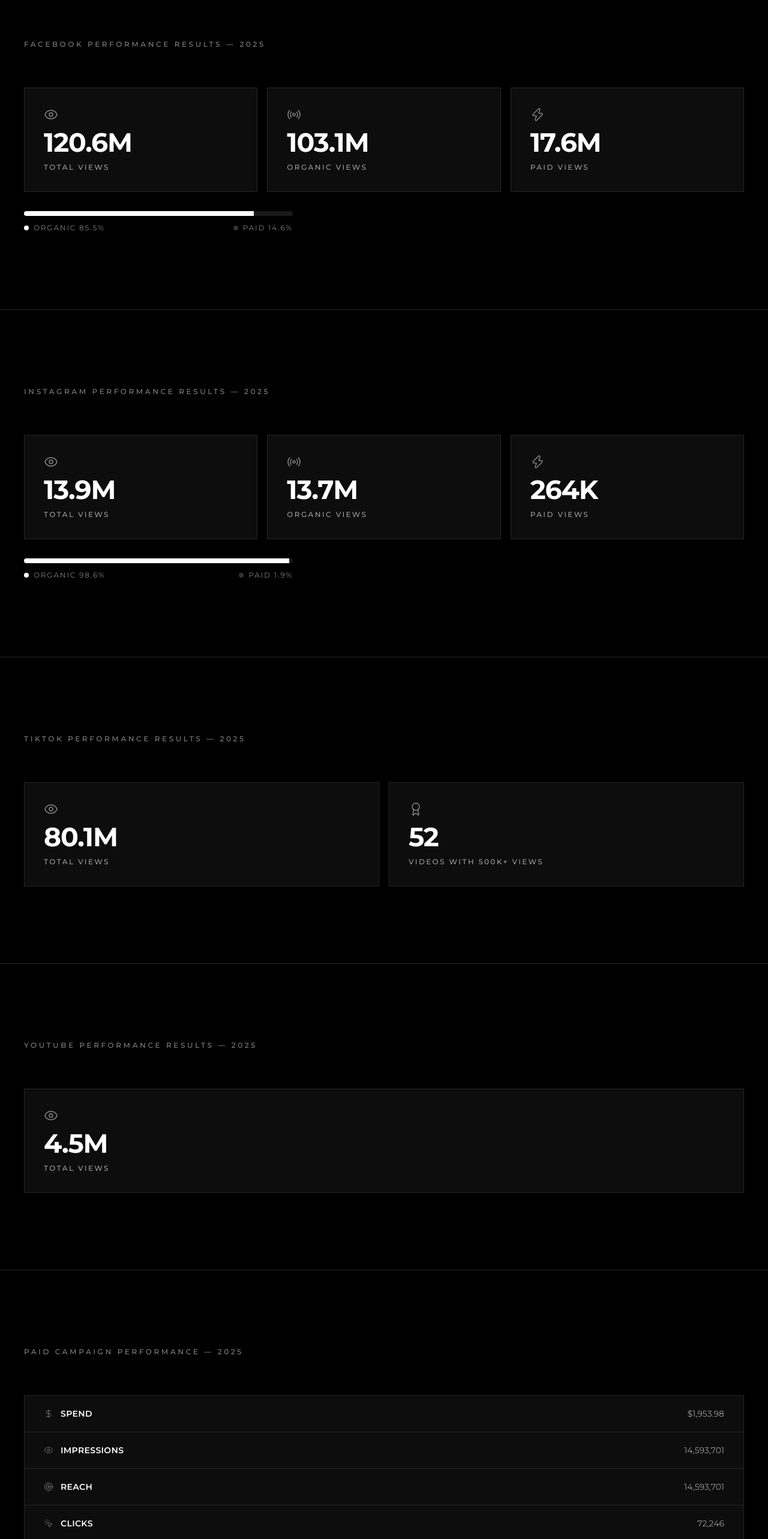
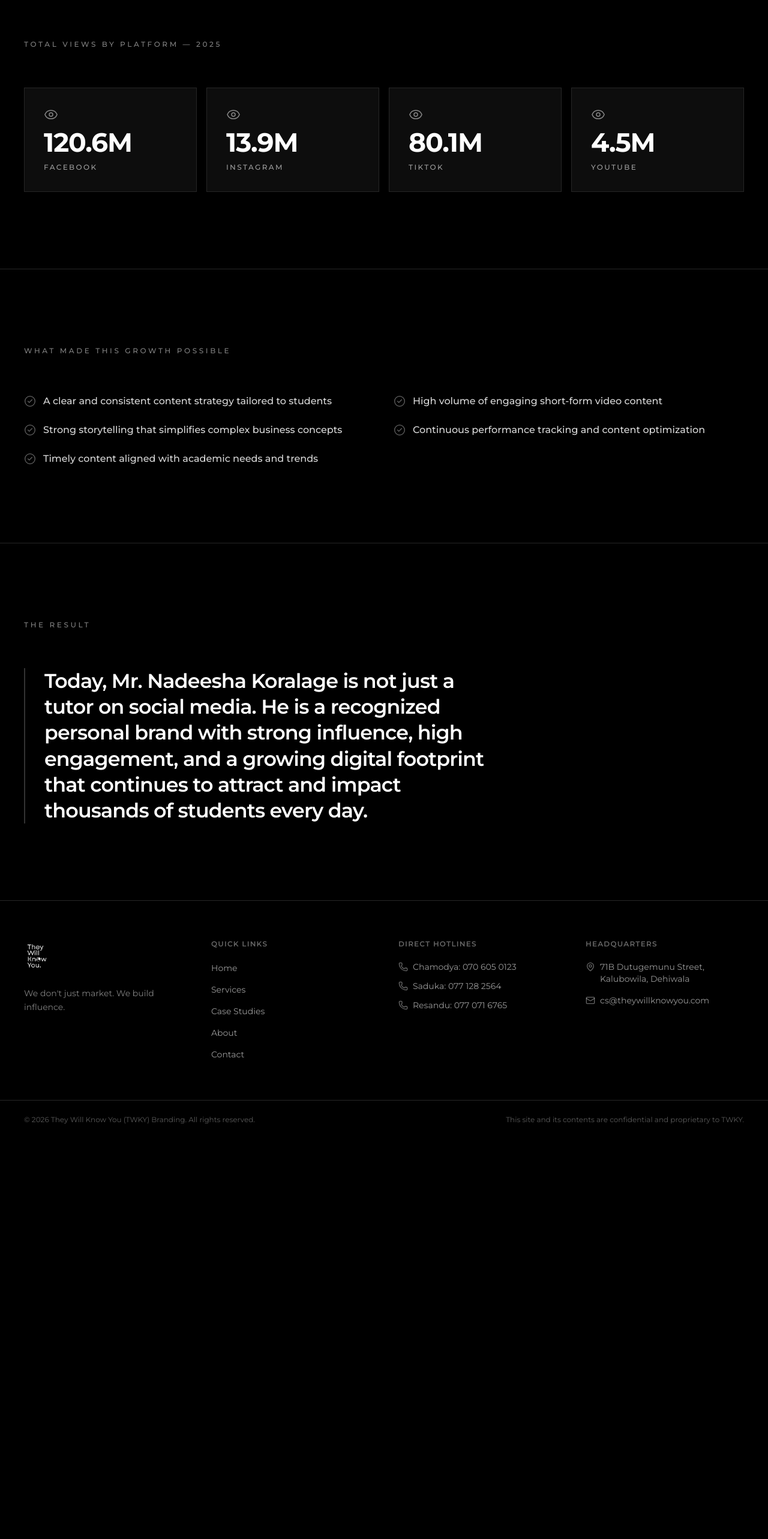
Before and after one commit to PrathiAsheka/twky-website, a Next.js app: page /case-studies/nadeesha-koralage in a window 1280 px wide. Shown: the part 2199-4765 px from the top of the page at 60% size. After the commit the page ends 4098 px from the top, so only its background shows below. Built offline with nearby package versions, Linux system fonts and the light colour scheme.

Commit message:
Update site statistics values

```diff
--- a/app/case-studies/nadeesha-koralage/page.tsx
+++ b/app/case-studies/nadeesha-koralage/page.tsx
@@ -4,21 +4,15 @@ import {
   Award,
   Clock,
   CircleCheck,
-  DollarSign,
   Eye,
   Flame,
   MessageCircle,
-  MousePointerClick,
-  Radio,
-  Target,
   TrendingUp,
-  Zap,
 } from "lucide-react";
 import PageHero from "@/components/PageHero";
 import Section from "@/components/Section";
 import StatGrid from "@/components/StatGrid";
 import StatCard from "@/components/StatCard";
-import SplitBar from "@/components/SplitBar";
 import AnimatedCounter from "@/components/AnimatedCounter";
 
 export const metadata: Metadata = {
@@ -29,36 +23,11 @@ export const metadata: Metadata = {
 
 const iconClass = "h-6 w-6";
 
-const FACEBOOK_VIEWS = [
-  { icon: <Eye className={iconClass} strokeWidth={1.5} />, value: "120.6M", label: "Total Views" },
-  { icon: <Radio className={iconClass} strokeWidth={1.5} />, value: "103.1M", label: "Organic Views" },
-  { icon: <Zap className={iconClass} strokeWidth={1.5} />, value: "17.6M", label: "Paid Views" },
-];
-
-const FACEBOOK_SPLIT = { organicPct: 85.5, paidPct: 14.6 };
-
-const INSTAGRAM_VIEWS = [
-  { icon: <Eye className={iconClass} strokeWidth={1.5} />, value: "13.9M", label: "Total Views" },
-  { icon: <Radio className={iconClass} strokeWidth={1.5} />, value: "13.7M", label: "Organic Views" },
-  { icon: <Zap className={iconClass} strokeWidth={1.5} />, value: "264K", label: "Paid Views" },
-];
-
-const INSTAGRAM_SPLIT = { organicPct: 98.6, paidPct: 1.9 };
-
-const TIKTOK_VIEWS = [
-  { icon: <Eye className={iconClass} strokeWidth={1.5} />, value: "80.1M", label: "Total Views" },
-  { icon: <Award className={iconClass} strokeWidth={1.5} />, value: "52", label: "Videos with 500K+ Views" },
-];
-
-const YOUTUBE_VIEWS = [
-  { icon: <Eye className={iconClass} strokeWidth={1.5} />, value: "4.5M", label: "Total Views" },
-];
-
-const PAID_PERFORMANCE = [
-  { icon: <DollarSign className="h-4 w-4 text-white/40" strokeWidth={1.5} />, label: "Spend", value: "$1,953.98" },
-  { icon: <Eye className="h-4 w-4 text-white/40" strokeWidth={1.5} />, label: "Impressions", value: "14,593,701" },
-  { icon: <Target className="h-4 w-4 text-white/40" strokeWidth={1.5} />, label: "Reach", value: "14,593,701" },
-  { icon: <MousePointerClick className="h-4 w-4 text-white/40" strokeWidth={1.5} />, label: "Clicks", value: "72,246" },
+const PLATFORM_VIEWS = [
+  { icon: <Eye className={iconClass} strokeWidth={1.5} />, value: "120.6M", label: "Facebook" },
+  { icon: <Eye className={iconClass} strokeWidth={1.5} />, value: "13.9M", label: "Instagram" },
+  { icon: <Eye className={iconClass} strokeWidth={1.5} />, value: "80.1M", label: "TikTok" },
+  { icon: <Eye className={iconClass} strokeWidth={1.5} />, value: "4.5M", label: "YouTube" },
 ];
 
 const GROWTH_PRINCIPLES = [
@@ -73,6 +42,7 @@ const GRID_COLS_BY_COUNT: Record<number, string> = {
   1: "sm:grid-cols-1",
   2: "sm:grid-cols-2",
   3: "sm:grid-cols-3",
+  4: "sm:grid-cols-2 lg:grid-cols-4",
 };
 
 function PlatformStatGrid({
@@ -176,43 +146,8 @@ export default function NadeeshaKoralagePage() {
         </div>
       </Section>
 
-      <Section eyebrow="Facebook Performance Results — 2025">
-        <PlatformStatGrid stats={FACEBOOK_VIEWS} />
-        <div className="mt-8 max-w-md">
-          <SplitBar {...FACEBOOK_SPLIT} />
-        </div>
-      </Section>
-
-      <Section eyebrow="Instagram Performance Results — 2025">
-        <PlatformStatGrid stats={INSTAGRAM_VIEWS} />
-        <div className="mt-8 max-w-md">
-          <SplitBar {...INSTAGRAM_SPLIT} />
-        </div>
-      </Section>
-
-      <Section eyebrow="TikTok Performance Results — 2025">
-        <PlatformStatGrid stats={TIKTOK_VIEWS} />
-      </Section>
-
-      <Section eyebrow="YouTube Performance Results — 2025">
-        <PlatformStatGrid stats={YOUTUBE_VIEWS} />
-      </Section>
-
-      <Section eyebrow="Paid Campaign Performance — 2025">
-        <div className="divide-y divide-line border border-line bg-surface">
-          {PAID_PERFORMANCE.map((row) => (
-            <div
-              key={row.label}
-              className="flex items-center justify-between gap-6 px-6 py-5 sm:px-8"
-            >
-              <span className="flex items-center gap-3 text-sm font-semibold uppercase tracking-wide text-white">
-                {row.icon}
-                {row.label}
-              </span>
-              <span className="text-sm text-white/60">{row.value}</span>
-            </div>
-          ))}
-        </div>
+      <Section eyebrow="Total Views by Platform — 2025">
+        <PlatformStatGrid stats={PLATFORM_VIEWS} />
       </Section>
 
       <Section eyebrow="What Made This Growth Possible">
--- a/components/SplitBar.tsx
+++ /dev/null
@@ -1,34 +0,0 @@
-"use client";
-
-import { motion } from "framer-motion";
-
-interface SplitBarProps {
-  organicPct: number;
-  paidPct: number;
-}
-
-export default function SplitBar({ organicPct, paidPct }: SplitBarProps) {
-  return (
-    <div className="w-full">
-      <div className="flex h-2 w-full overflow-hidden rounded-full bg-white/10">
-        <motion.div
-          initial={{ width: 0 }}
-          whileInView={{ width: `${organicPct}%` }}
-          viewport={{ once: true, margin: "-100px" }}
-          transition={{ duration: 1, ease: [0.16, 1, 0.3, 1] }}
-          className="h-full bg-white"
-        />
-      </div>
-      <div className="mt-3 flex items-center justify-between text-xs uppercase tracking-[0.15em] text-white/50">
-        <span className="flex items-center gap-2">
-          <span className="h-2 w-2 rounded-full bg-white" />
-          Organic {organicPct.toFixed(1)}%
-        </span>
-        <span className="flex items-center gap-2">
-          <span className="h-2 w-2 rounded-full bg-white/20" />
-          Paid {paidPct.toFixed(1)}%
-        </span>
-      </div>
-    </div>
-  );
-}
```
